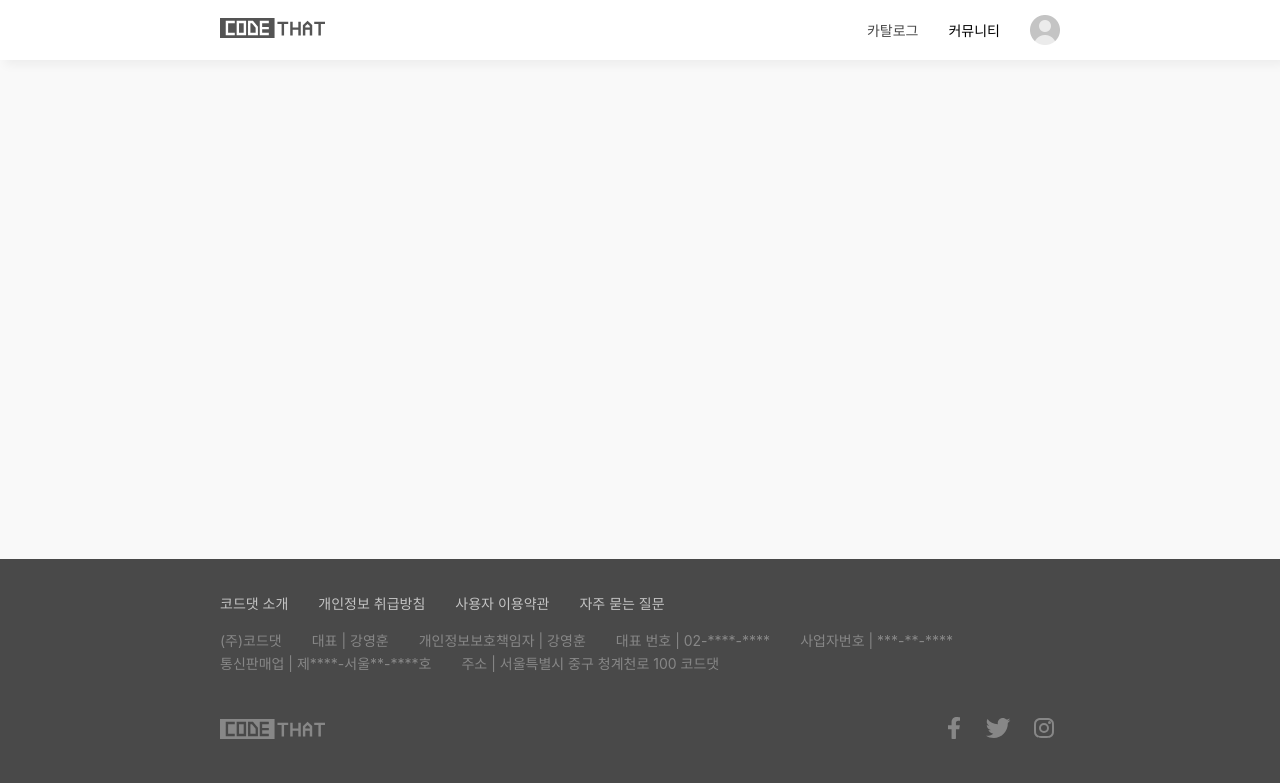
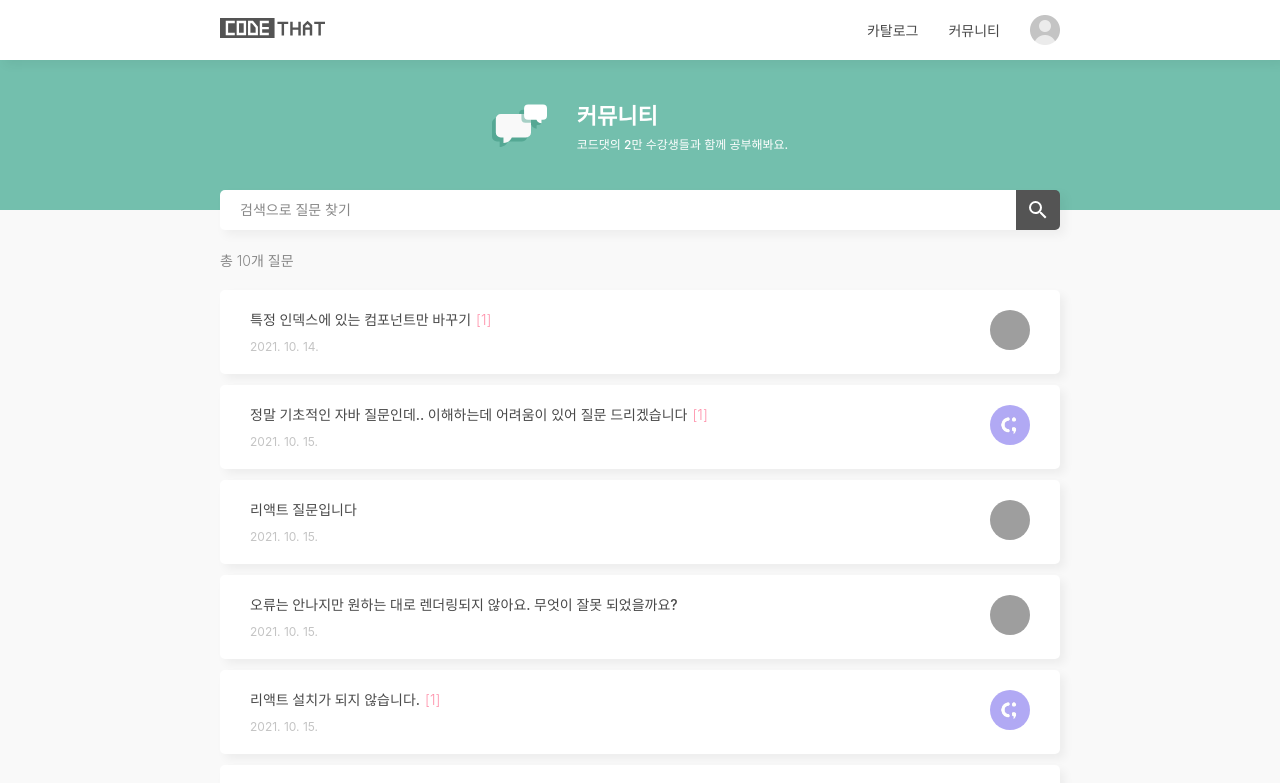
Before and after one commit to jae6269/Codethat, a React (Create React App) app: page /questions in a window 1280 px wide. Shown: the top 783 px of the page. Built offline with nearby package versions, Linux system fonts and the light colour scheme; grey boxes are pictures that could not be loaded; a web font is replaced by a local one.

Commit message:
feat : 커뮤니티 페이지 Link,Router 추가

```diff
--- a/src/Main.js
+++ b/src/Main.js
@@ -4,6 +4,8 @@ import HomePage from './pages/HomePage';
 import CoursePage from './pages/CoursePage';
 import CourseListPage from './pages/CourseListPage';
 import WishlistPage from './pages/WishlistPage';
+import QuestionListPage from './pages/QuestionListPage';
+import QuestionPage from './pages/QuestionPage';
 
 function Main() {
   return (
@@ -17,6 +19,14 @@ function Main() {
             element={<CoursePage />}
           />
           <Route path="wishlist" element={<WishlistPage />} />
+          <Route
+            path="/questions"
+            element={<QuestionListPage></QuestionListPage>}
+          />
+          <Route
+            path="/questions/616825"
+            element={<QuestionPage></QuestionPage>}
+          />
         </Routes>
       </App>
     </BrowserRouter>
--- a/src/components/Nav.js
+++ b/src/components/Nav.js
@@ -15,7 +15,9 @@ function Nav() {
           <li>
             <Link to="/courses">카탈로그</Link>
           </li>
-          <li>커뮤니티</li>
+          <li>
+            <Link to="/questions">커뮤니티</Link>
+          </li>
           <li>
             <UserMenu />
           </li>
--- a/src/pages/QuestionListPage.js
+++ b/src/pages/QuestionListPage.js
@@ -8,13 +8,15 @@ import Avatar from '../components/Avatar';
 import styles from './QuestionListPage.module.css';
 import searchBarStyles from '../components/SearchBar.module.css';
 import searchIcon from '../assets/search.svg';
+import { Link } from 'react-router-dom';
 
 function QuestionItem({ question }) {
   return (
     <Card className={styles.questionItem} key={question.title}>
       <div className={styles.info}>
         <p className={styles.title}>
-          {question.title}
+          <Link to={`/questions/${question.id}`}>{question.title}</Link>
+
           {question.answers.length > 0 && (
             <span className={styles.count}>[{question.answers.length}]</span>
           )}
```
